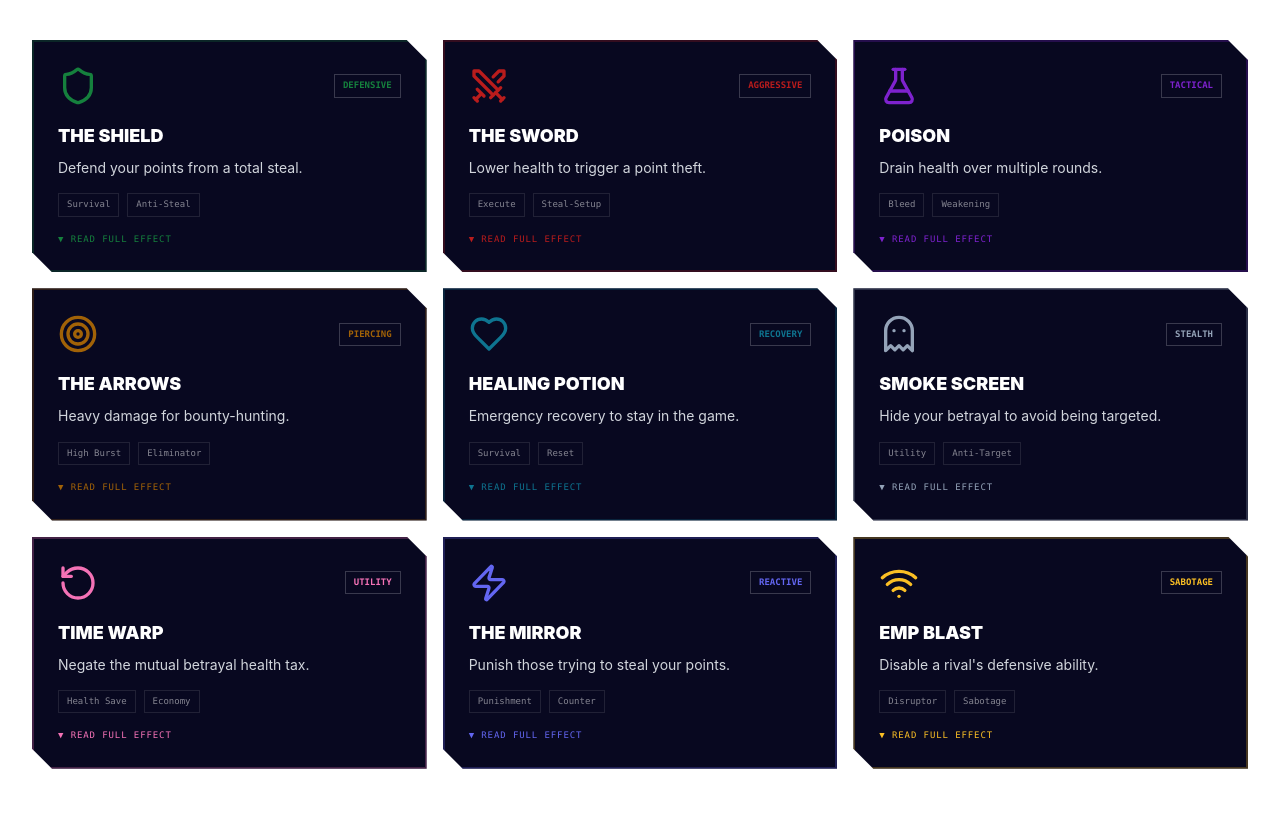
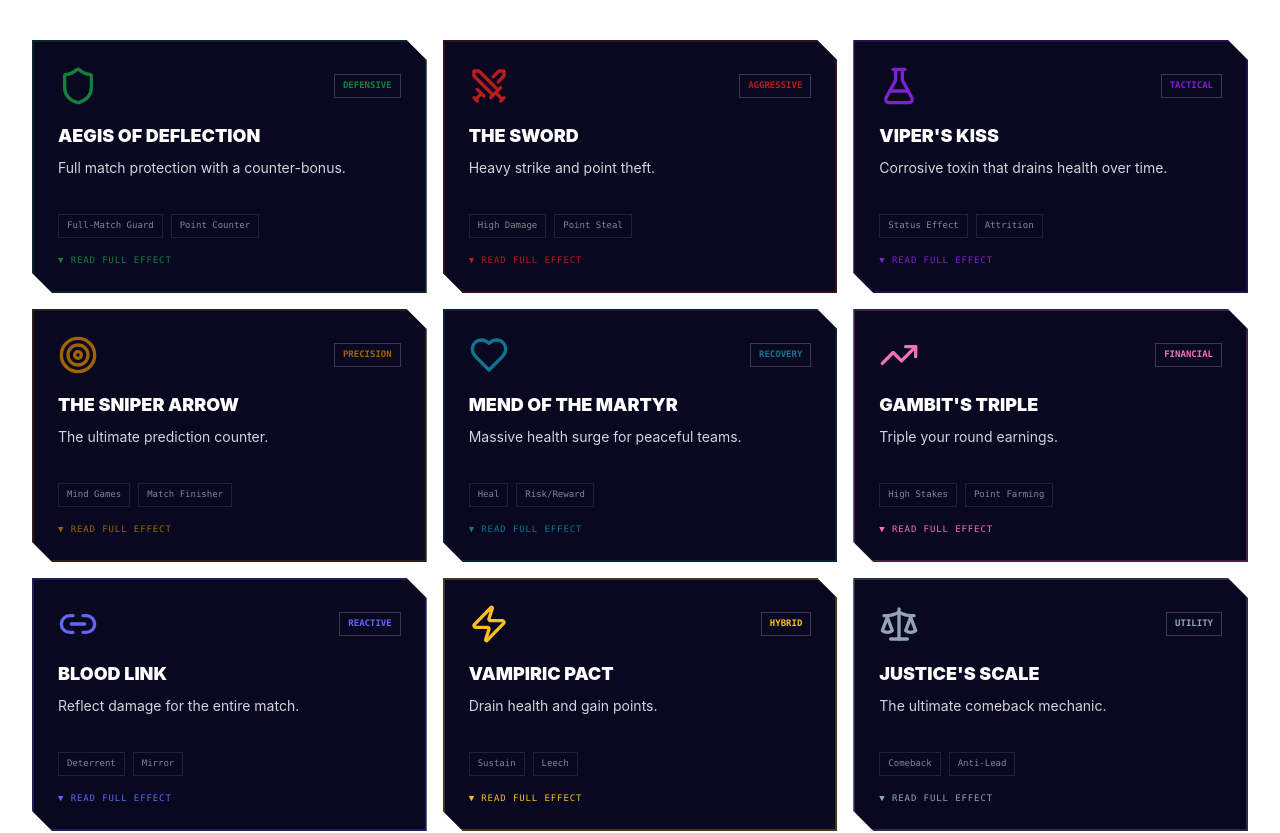
Before and after one commit to Shlok-Parekh09/Create-interactive-website-clone, a React (Vite) app: page / in a window 1280 px wide. Shown: the part 3960-4793 px from the top of the page. Built offline with nearby package versions, Linux system fonts and the light colour scheme; no server answers; the database is empty.

Commit message:
Refactor abilities in Abilities.tsx: Update titles, descriptions, and icons; introduce new abilities and adjust gameplay mechanics for balance.

```diff
--- a/src/app/components/Abilities.tsx
+++ b/src/app/components/Abilities.tsx
@@ -5,21 +5,21 @@ import {
   Target,
   Heart,
   Zap,
-  Ghost,
-  RotateCcw,
-  Wifi
+  Scale,
+  TrendingUp,
+  Link2
 } from "lucide-react";
 import { useState } from "react";
 
 const abilitiesData = [
   {
     icon: <Shield className="w-8 h-8 md:w-10 md:h-10" />,
-    id: "shield",
-    title: "THE SHIELD",
+    id: "aegis",
+    title: "AEGIS OF DEFLECTION",
     type: "Defensive",
-    short: "Defend your points from a total steal.",
-    desc: "Essential for teams marked as the Bounty. Blocks all health damage directed at you for this duel. It prevents rivals from landing the final blow to steal 50% of your points.",
-    tags: ["Survival", "Anti-Steal"],
+    short: "Full match protection with a counter-bonus.",
+    desc: "Blocks all health damage for the entire match. If you Cooperate while the opponent Betrays, you gain +4 bonus points and they receive 0.",
+    tags: ["Full-Match Guard", "Point Counter"],
     color: "#15803d",
   },
   {
@@ -27,80 +27,80 @@ const abilitiesData = [
     id: "sword",
     title: "THE SWORD",
     type: "Aggressive",
-    short: "Lower health to trigger a point theft.",
-    desc: "Deals -2 health damage. Use this to push a rival toward 0 health. Eliminating a Bounty team grants you 50% of their points; normal teams grant 25%.",
-    tags: ["Execute", "Steal-Setup"],
+    short: "Heavy strike and point theft.",
+    desc: "Deals -4 health damage instantly. If you choose to Betray this round, you also steal 2 points directly from the opponent's total score.",
+    tags: ["High Damage", "Point Steal"],
     color: "#b91c1c",
   },
   {
     icon: <FlaskConical className="w-8 h-8 md:w-10 md:h-10" />,
     id: "poison",
-    title: "POISON",
+    title: "VIPER'S KISS",
     type: "Tactical",
-    short: "Drain health over multiple rounds.",
-    desc: "Inflicts immediate and delayed health damage. Perfect for weakening a high-point team so they become an easy target for a points-steal in later rounds.",
-    tags: ["Bleed", "Weakening"],
+    short: "Corrosive toxin that drains health over time.",
+    desc: "Target immediately loses -2 HP. They continue to lose -2 HP at the start of their next two matches. Bypasses shields played in later matches.",
+    tags: ["Status Effect", "Attrition"],
     color: "#7e22ce",
   },
   {
     icon: <Target className="w-8 h-8 md:w-10 md:h-10" />,
-    id: "arrows",
-    title: "THE ARROWS",
-    type: "Piercing",
-    short: "Heavy damage for bounty-hunting.",
-    desc: "Deals -3 health damage to cooperators. If a high-point team tries to play safe to protect their lead, use Arrows to shatter their health and take their points.",
-    tags: ["High Burst", "Eliminator"],
+    id: "arrow",
+    title: "THE SNIPER ARROW",
+    type: "Precision",
+    short: "The ultimate prediction counter.",
+    desc: "Must Cooperate to fire. If the opponent Betrays, they lose -5 HP. If the opponent Cooperates, you gain +5 bonus points.",
+    tags: ["Mind Games", "Match Finisher"],
     color: "#a16207",
   },
   {
     icon: <Heart className="w-8 h-8 md:w-10 md:h-10" />,
-    id: "potion",
-    title: "HEALING POTION",
+    id: "mend",
+    title: "MEND OF THE MARTYR",
     type: "Recovery",
-    short: "Emergency recovery to stay in the game.",
-    desc: "Restores +3 health. If your team is being targeted for your points, use this to stay above 0 health and prevent your rivals from claiming their 25% or 50% cut.",
-    tags: ["Survival", "Reset"],
+    short: "Massive health surge for peaceful teams.",
+    desc: "Restores +5 health to your team. Only triggers if you reveal a Cooperate card. If you Betray, the heal fails and the ability is wasted.",
+    tags: ["Heal", "Risk/Reward"],
     color: "#0e7490",
   },
   {
-    icon: <Ghost className="w-8 h-8 md:w-10 md:h-10" />,
-    id: "smoke",
-    title: "SMOKE SCREEN",
-    type: "Stealth",
-    short: "Hide your betrayal to avoid being targeted.",
-    desc: "Masks your choices. Use this to Betray without alerting the room, helping you avoid being voted as the 'Bounty' team by the other participants.",
-    tags: ["Utility", "Anti-Target"],
-    color: "#94a3b8",
-  },
-  {
-    icon: <RotateCcw className="w-8 h-8 md:w-10 md:h-10" />,
-    id: "time-warp",
-    title: "TIME WARP",
-    type: "Utility",
-    short: "Negate the mutual betrayal health tax.",
-    desc: "Bends the rules. If both players Betray, you take -0 health instead of -1. Keeps your health high so you aren't an easy target for elimination theft.",
-    tags: ["Health Save", "Economy"],
+    icon: <TrendingUp className="w-8 h-8 md:w-10 md:h-10" />,
+    id: "gambit",
+    title: "GAMBIT'S TRIPLE",
+    type: "Financial",
+    short: "Triple your round earnings.",
+    desc: "Triples (3x) the points you receive for the current round. Note: If the outcome results in 0 points (Opponent Betrays), you gain nothing.",
+    tags: ["High Stakes", "Point Farming"],
     color: "#f472b6",
   },
   {
-    icon: <Zap className="w-8 h-8 md:w-10 md:h-10" />,
-    id: "mirror",
-    title: "THE MIRROR",
+    icon: <Link2 className="w-8 h-8 md:w-10 md:h-10" />,
+    id: "blood-link",
+    title: "BLOOD LINK",
     type: "Reactive",
-    short: "Punish those trying to steal your points.",
-    desc: "If a rival uses a Sword or Arrows to eliminate you, The Mirror reflects 50% of the damage back. If you go down, you might take the point-stealer with you.",
-    tags: ["Punishment", "Counter"],
+    short: "Reflect damage for the entire match.",
+    desc: "For all 3 rounds of the match, any health damage dealt to you is also dealt back to the opponent. The ultimate deterrent against aggression.",
+    tags: ["Deterrent", "Mirror"],
     color: "#6366f1",
   },
   {
-    icon: <Wifi className="w-8 h-8 md:w-10 md:h-10" />,
-    id: "emp",
-    title: "EMP BLAST",
-    type: "Sabotage",
-    short: "Disable a rival's defensive ability.",
-    desc: "Shut down an opponent's Shield or Potion. Use this on a low-health team to ensure they cannot heal or defend before you land the final strike to steal their points.",
-    tags: ["Disruptor", "Sabotage"],
+    icon: <Zap className="w-8 h-8 md:w-10 md:h-10" />,
+    id: "vampire",
+    title: "VAMPIRIC PACT",
+    type: "Hybrid",
+    short: "Drain health and gain points.",
+    desc: "Drains -2 HP from opponent and heals you +2 HP. If you Betray, you gain +3 bonus points from the bank.",
+    tags: ["Sustain", "Leech"],
     color: "#fbbf24",
+  },
+  {
+    icon: <Scale className="w-8 h-8 md:w-10 md:h-10" />,
+    id: "justice",
+    title: "JUSTICE'S SCALE",
+    type: "Utility",
+    short: "The ultimate comeback mechanic.",
+    desc: "If opponent leads in Points: Deal -4 HP. If opponent leads in Health: Steal 4 points. If they lead in both, both effects trigger.",
+    tags: ["Comeback", "Anti-Lead"],
+    color: "#94a3b8",
   }
 ];
 
@@ -113,13 +113,13 @@ export function Abilities() {
 
         <div className="text-center mb-10">
           <p className="text-cyan-400 text-xs tracking-[0.4em] uppercase mb-4 font-mono font-bold">
-            // SECRET_ARSENAL_V3.0 //
+            // SECRET_ARSENAL_V4.0 //
           </p>
           <h2 className="text-white mb-6 font-black font-orbitron text-4xl">
             THE <span style={{ color: "#00f5ff" }}>ARSENAL</span>
           </h2>
           <p className="text-gray-100 max-w-3xl mx-auto text-lg font-medium opacity-95">
-            Every team holds a single-use Ultimate Ability. Use it to shield your progress or trigger a Bounty Raid—instantly seizing 50% of an opponent’s points.
+            You have nine tools, but only <span className="text-cyan-400 font-bold underline">three charges</span> across 12 rounds. Choose your moments wisely; an Ultimate can turn a defeat into a landslide victory.
           </p>
         </div>
 
@@ -143,8 +143,7 @@ export function Abilities() {
 
               <h3 className="text-white mb-2 uppercase font-orbitron text-lg font-black">{ability.title}</h3>
 
-              {/* Conditional Content Toggle */}
-              <p className="text-gray-300 text-sm mb-4 leading-snug">
+              <p className="text-gray-300 text-sm mb-4 leading-snug min-h-[40px]">
                 {activeAbility === ability.id ? ability.desc : ability.short}
               </p>
 
@@ -154,7 +153,6 @@ export function Abilities() {
                 ))}
               </div>
 
-              {/* READ MORE / COLLAPSE INDICATOR */}
               <div className="mt-2 text-[9px] font-mono uppercase tracking-widest" style={{ color: `${ability.color}` }}>
                 {activeAbility === ability.id ? "▲ COLLAPSE" : "▼ READ FULL EFFECT"}
               </div>
```
